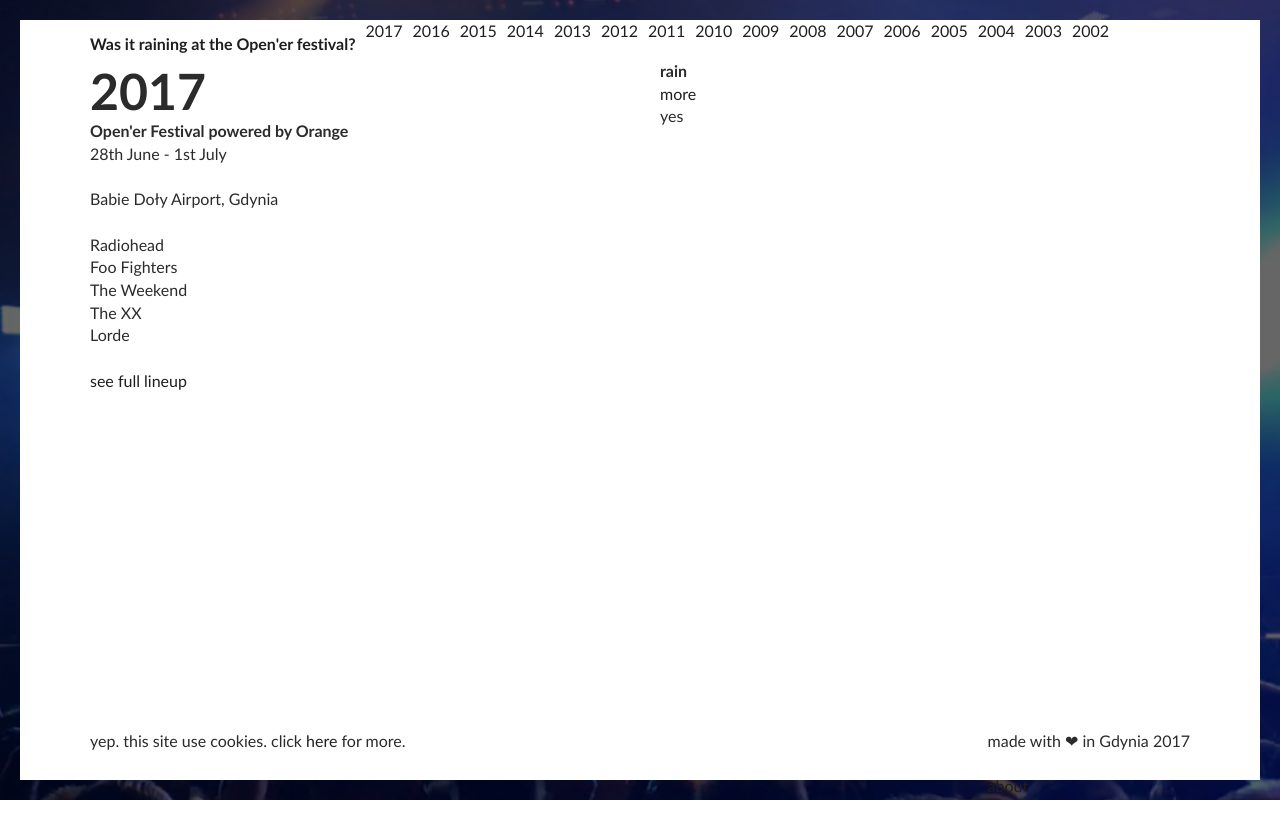
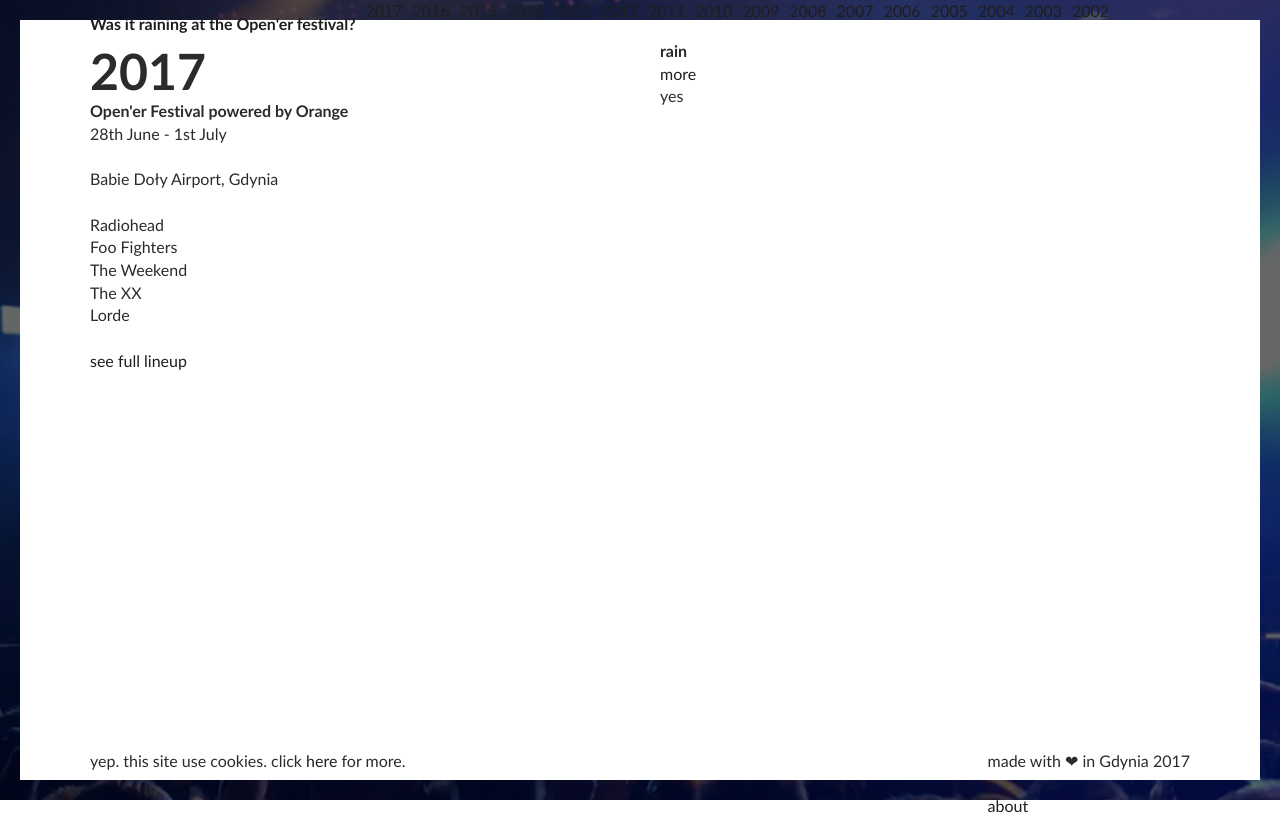
Before and after one commit to bdebicki/wasitraining, a website built with webpack: page src/views/index.html in a window 1280 px wide. Both pictures are taken after a click on the link "2017". Built offline with nearby package versions, Linux system fonts and the light colour scheme; files whose address does not match are found by name.

Commit message:
add fake background over video

```diff
--- a/src/less/basis/mixins.less
+++ b/src/less/basis/mixins.less
@@ -33,13 +33,13 @@
 
 
 // strech element
-.strechPosition(@type: absolute, @value: 0, @offset: false) {
-	top: @value;
-	right: @value;
-	bottom: @value;
-	left: @value;
+.strechPosition(@type: absolute, @offset: 0, @onlyOffset: false) {
+	top: @offset;
+	right: @offset;
+	bottom: @offset;
+	left: @offset;
 
-	& when (@offset = false) {
+	& when (@onlyOffset = false) {
 		position: @type;
 	}
 }
--- a/src/less/components/bgVideo.less
+++ b/src/less/components/bgVideo.less
@@ -6,8 +6,12 @@
 	overflow: hidden;
 
 	[data-view='year'] & {
-		.strechPosition(@value: -@bodyOffset, @offset: true);
-
+		&:before {
+			.strechPosition(@offset: @bodyOffset);
+			content: '';
+			z-index: 2;
+			background: #fff;
+		}
 	}
 
 	@supports (object-fit: cover) {
--- a/src/less/components/layout.less
+++ b/src/less/components/layout.less
@@ -10,10 +10,4 @@
 						 ". footer .";
 	grid-column-gap: 0;
 	grid-row-gap: 0;
-
-	[data-view='year'] & {
-		.strechPosition(@value: @bodyOffset, @offset: true);
-		height: auto;
-		background-color: #fff;
-	}
 }
```
Also changed, not shown: src/less/components/timeline.less (line endings or trailing spaces), src/less/components/top.less (line endings or trailing spaces), src/less/components/yearDetails.less (line endings or trailing spaces).
